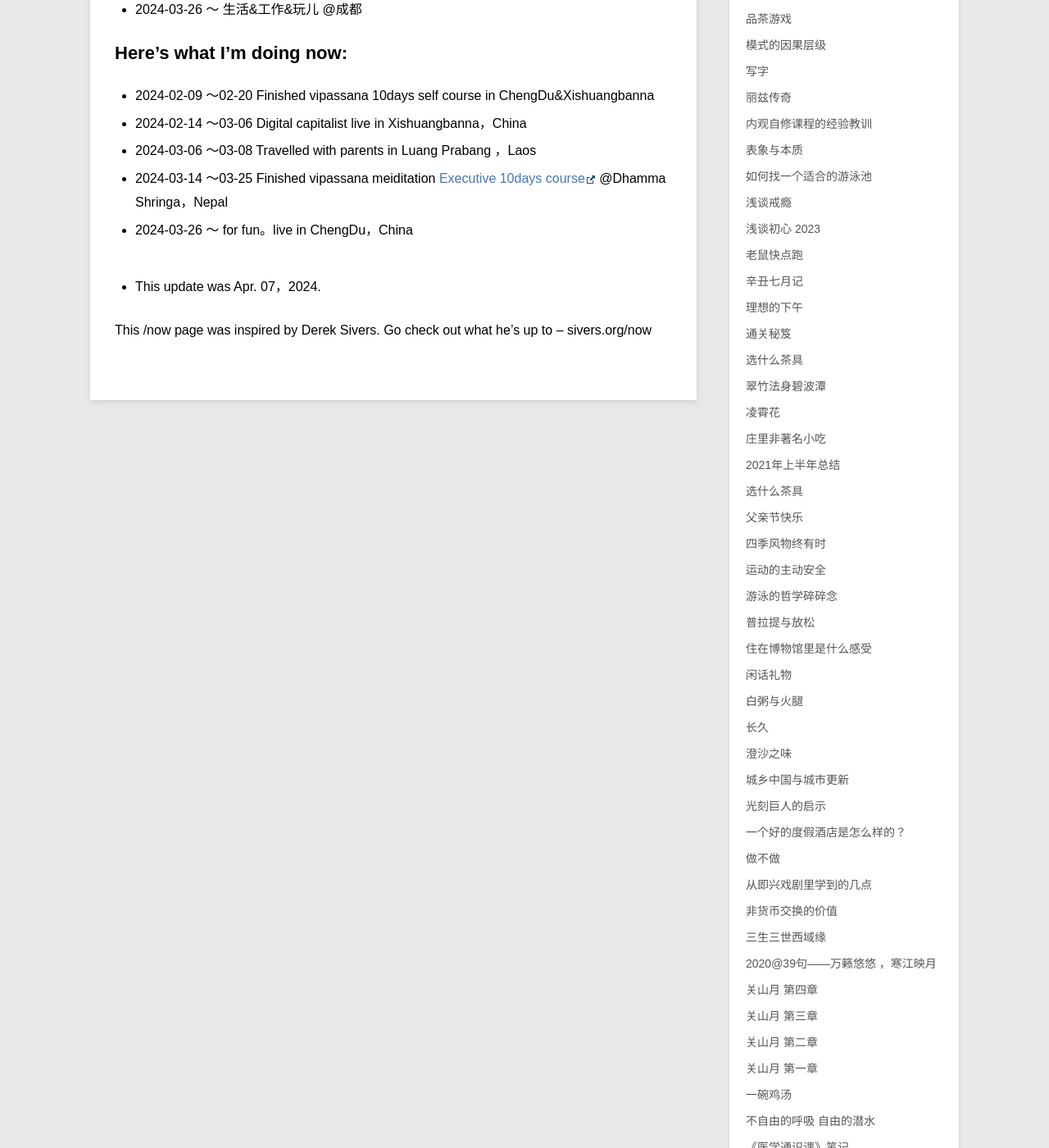
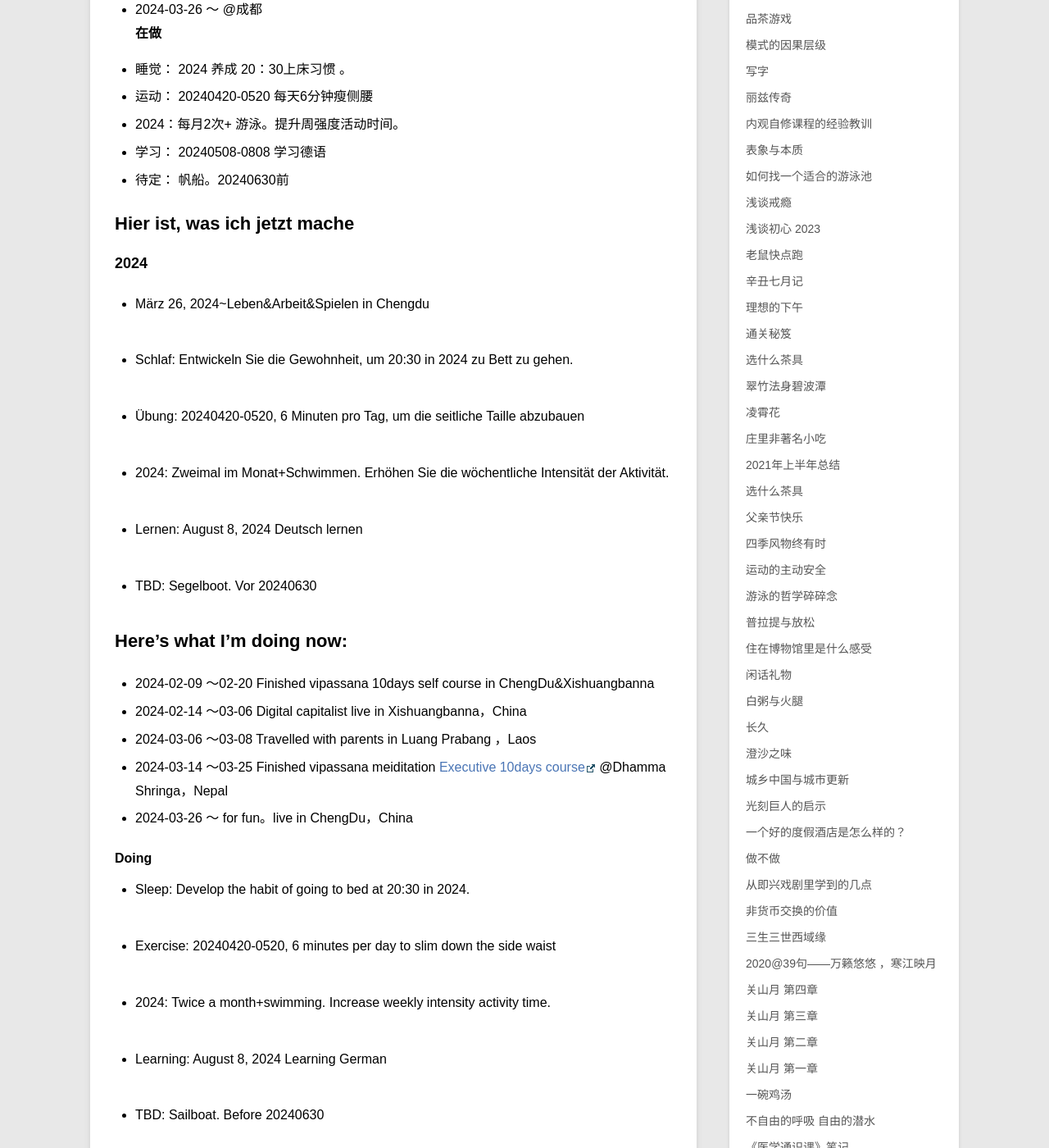
Before and after one commit to violettianjie/violettianjie.github.io, a Jekyll site: the page built from _posts/blog/2017-09-03-now.md, in a window 1280 px wide and 1400 px high, scrolled down 618 px. Shown: the whole window at 82% size. Built offline with Jekyll 4.4.1, drawn with Linux system fonts in a browser that asks for light colours; comment, search, counter and statistics services are not loaded; some of the changed text lies outside the part shown.

Commit message:
Update 2017-09-03-now.md

```diff
--- a/_posts/blog/2017-09-03-now.md
+++ b/_posts/blog/2017-09-03-now.md
@@ -9,7 +9,7 @@ category: blog
 - 为什么有“[now page](http://nownownow.com/about)”？
 
 
-- 更新：2024-04-07
+- 更新：2024-05-08
 
 
 ## 我正在做
@@ -22,8 +22,29 @@ category: blog
 - 2024-02-14 ～ 2024-03-06 @西双版纳
 - 2024-03-06 ～ 2024-03-08 老挝琅勃拉邦家庭旅游。
 - 2024-03-14 ～ 2024-03-25 尼泊尔加德满都完成内观十日主管课程 @Dhamma Shringa
-- 2024-03-26 ～    生活&工作&玩儿 @成都
+- 2024-03-26 ～     @成都
+#### 在做
+- 睡觉：  2024 养成 20：30上床习惯 。
+- 运动：  20240420-0520 每天6分钟瘦侧腰
+-         2024：每月2次+ 游泳。提升周强度活动时间。
+- 学习：  20240508-0808  学习德语
+-         待定： 帆船。20240630前
 
+## Hier ist, was ich jetzt mache
+### 2024
+
+
+- März 26, 2024~Leben&Arbeit&Spielen in Chengdu
+
+- Schlaf: Entwickeln Sie die Gewohnheit, um 20:30 in 2024 zu Bett zu gehen.
+
+- Übung: 20240420-0520, 6 Minuten pro Tag, um die seitliche Taille abzubauen
+
+- 2024: Zweimal im Monat+Schwimmen. Erhöhen Sie die wöchentliche Intensität der Aktivität.
+
+- Lernen: August 8, 2024 Deutsch lernen
+
+- TBD: Segelboot. Vor 20240630
 
 
 ## Here’s what I’m doing now:
@@ -34,11 +55,21 @@ category: blog
 - 2024-03-14 ～03-25 Finished vipassana meiditation [Executive 10days course](http://executive.dhamma.org/) @Dhamma Shringa，Nepal
 - 2024-03-26 ～      for fun。live in ChengDu，China
 
+#### Doing
+- Sleep: Develop the habit of going to bed at 20:30 in 2024.
+
+- Exercise: 20240420-0520, 6 minutes per day to slim down the side waist
+
+- 2024: Twice a month+swimming. Increase weekly intensity activity time.
+
+- Learning: August 8, 2024 Learning German
+
+- TBD: Sailboat. Before 20240630
 
 
 
 
-- This update was Apr. 07，2024.
+- This update was May. 08，2024.
 
 This /now page was inspired by Derek Sivers. Go check out what he’s up to – sivers.org/now
 
```
